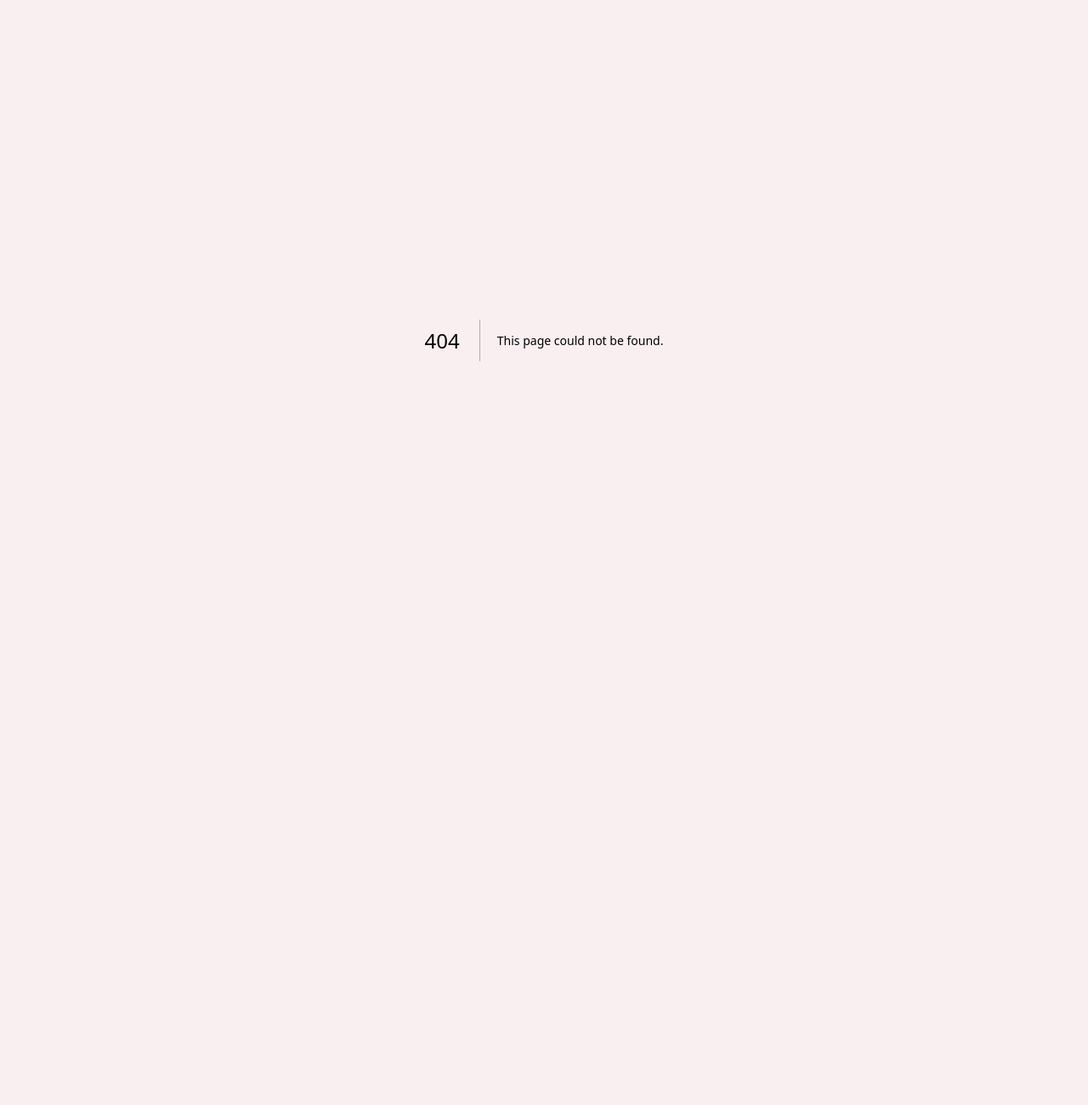
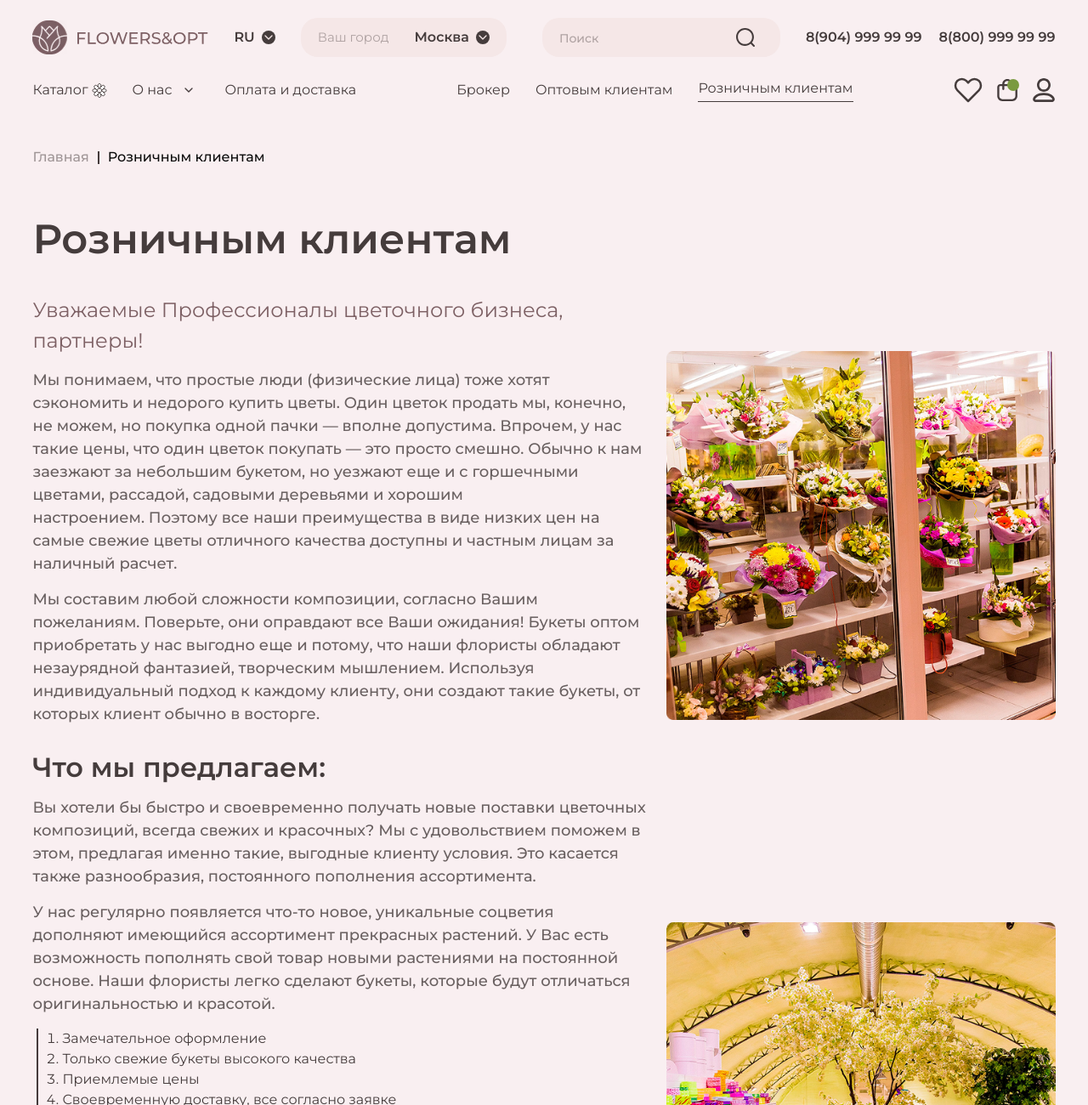
Before and after one commit to OktamovShokhjahon/flower-online-shop, a Next.js app: page /retail-clients in a window 1280 px wide. Before the commit this address had no page. Shown: the top 1300 px of the page at 85% size. Before the commit the page ends 800 px from the top, so only its background shows below. Built offline with nearby package versions, Linux system fonts and the light colour scheme.

Commit message:
retail client end

```diff
--- /dev/null
+++ b/app/(root)/retail-clients/page.jsx
@@ -0,0 +1,187 @@
+"use client";
+
+import BreadCrumps from "../_components/breadcrumps";
+import image1 from "../../../public/images/retail-client-1.png";
+import image2 from "../../../public/images/retail-client-2.png";
+import Image from "next/image";
+import SimpleFlowerCard from "../_components/simple-flower-card";
+import { Swiper, SwiperSlide } from "swiper/react";
+import "swiper/css";
+import "swiper/css/scrollbar";
+import { Scrollbar } from "swiper/modules";
+import Plantation2 from "../../../public/images/vit.webp";
+
+function RetailClients() {
+  const links = [
+    {
+      name: "Главная",
+      href: "/",
+    },
+    {
+      name: "Розничным клиентам",
+      href: "/retail-clients",
+    },
+  ];
+
+  const flowers = [
+    {
+      image: Plantation2,
+      name: "Freedom (Фридом)",
+    },
+    {
+      image: Plantation2,
+      name: "Freedom (Фридом)",
+    },
+    {
+      image: Plantation2,
+      name: "Freedom (Фридом)",
+    },
+    {
+      image: Plantation2,
+      name: "Freedom (Фридом)",
+    },
+    {
+      image: Plantation2,
+      name: "Freedom (Фридом)",
+    },
+    {
+      image: Plantation2,
+      name: "Freedom (Фридом)",
+    },
+    {
+      image: Plantation2,
+      name: "Freedom (Фридом)",
+    },
+    {
+      image: Plantation2,
+      name: "Freedom (Фридом)",
+    },
+  ];
+
+  return (
+    <div className="main-container">
+      <BreadCrumps links={links} />
+
+      <div className="flex justify-between flex-col desktop:flex-row gap-[20px]">
+        <div className="max-w-full desktop:max-w-[60%] w-full flex flex-col gap-[30px] mt-[50px]">
+          <h1 className="bold-title">Розничным клиентам</h1>
+          <div className="flex flex-col gap-[15px]">
+            <h2 className="lil-title">
+              Уважаемые Профессионалы цветочного бизнеса, партнеры!
+            </h2>
+            <p className="light-description">
+              Мы понимаем, что простые люди (физические лица) тоже хотят
+              сэкономить и недорого купить цветы. Один цветок продать мы,
+              конечно, не можем, но покупка одной пачки — вполне допустима.
+              Впрочем, у нас такие цены, что один цветок покупать — это просто
+              смешно. Обычно к нам заезжают за небольшим букетом, но уезжают еще
+              и с горшечными цветами, рассадой, садовыми деревьями и хорошим
+              настроением. Поэтому все наши преимущества в виде низких цен на
+              самые свежие цветы отличного качества доступны и частным лицам за
+              наличный расчет.
+            </p>
+            <p className="light-description">
+              Мы составим любой сложности композиции, согласно Вашим пожеланиям.
+              Поверьте, они оправдают все Ваши ожидания! Букеты оптом
+              приобретать у нас выгодно еще и потому, что наши флористы обладают
+              незаурядной фантазией, творческим мышлением. Используя
+              индивидуальный подход к каждому клиенту, они создают такие букеты,
+              от которых клиент обычно в восторге.
+            </p>
+          </div>
+          <div className="flex flex-col gap-[15px]">
+            <h1 className="bolder-title">Что мы предлагаем:</h1>
+            <p className="light-description">
+              Вы хотели бы быстро и своевременно получать новые поставки
+              цветочных композиций, всегда свежих и красочных? Мы с
+              удовольствием поможем в этом, предлагая именно такие, выгодные
+              клиенту условия. Это касается также разнообразия, постоянного
+              пополнения ассортимента.
+            </p>
+            <p className="light-description">
+              У нас регулярно появляется что-то новое, уникальные соцветия
+              дополняют имеющийся ассортимент прекрасных растений. У Вас есть
+              возможность пополнять свой товар новыми растениями на постоянной
+              основе. Наши флористы легко сделают букеты, которые будут
+              отличаться оригинальностью и красотой.
+            </p>
+            <ul className="number-list">
+              <li>Замечательное оформление</li>
+              <li>Только свежие букеты высокого качества</li>
+              <li>Приемлемые цены</li>
+              <li>Своевременную доставку, все согласно заявке</li>
+            </ul>
+          </div>
+          <div className="flex flex-col gap-[15px]">
+            <h1 className="bolder-title">
+              Оптово-розничные гипермаркеты цветов и подарков
+            </h1>
+            <ul className="number-list">
+              <li>Низкие цены на цветы и садовые растения</li>
+              <li>
+                Широкий ассортимент свежесрезанных цветов и горшечных растений
+              </li>
+              <li>Круглосуточный график работы</li>
+              <li>Удобное расположение</li>
+            </ul>
+            <p className="light-description">
+              Крупный и мелкий опт цветов позволит обеспечить постоянные
+              поставки свежесрезанных и горшечных цветов для сетей цветочных
+              салонов и больших магазинов. В ассортименте представлено свыше 300
+              сезонных цветов, зелень, необходимые материалы и инструменты для
+              работы флористов.
+            </p>
+          </div>
+          <div>
+            <button className="button px-[48px]">
+              Регистрация для розничных клиентов
+            </button>
+          </div>
+        </div>
+        <div className="max-w-full desktop:max-w-[38%] w-full flex flex-col justify-evenly desktop:items-center gap-[20px]">
+          <div className="max-w-[554px]">
+            <Image src={image1} alt="image" width={"100%"} height={"100%"} />
+          </div>
+
+          <div className="max-w-[554px]">
+            <Image src={image2} alt="image" width={"100%"} height={"100%"} />
+          </div>
+        </div>
+      </div>
+
+      <div className="my-[100px]">
+        <h1 className="bold-title">Сорта роз</h1>
+
+        <div className="desktop:flex mt-[50px] hidden justify-between items-center flex-wrap gap-y-[40px]">
+          {flowers &&
+            flowers.map((flower, idx) => {
+              return <SimpleFlowerCard key={idx} {...flower} />;
+            })}
+        </div>
+
+        <div className="block desktop:hidden">
+          <Swiper
+            scrollbar={{
+              hide: true,
+            }}
+            modules={[Scrollbar]}
+            slidesPerView={2}
+            spaceBetween={20}
+            className="mySwiper"
+          >
+            {flowers &&
+              flowers.map((flower, idx) => {
+                return (
+                  <SwiperSlide key={idx}>
+                    <SimpleFlowerCard {...flower} />
+                  </SwiperSlide>
+                );
+              })}
+          </Swiper>
+        </div>
+      </div>
+    </div>
+  );
+}
+
+export default RetailClients;
--- a/app/(root)/wholesale-clients/page.jsx
+++ b/app/(root)/wholesale-clients/page.jsx
@@ -10,8 +10,6 @@ import "swiper/css";
 import "swiper/css/scrollbar";
 import { Scrollbar } from "swiper/modules";
 import Plantation2 from "../../../public/images/vit.webp";
-import { useRef } from "react";
-import { useMediaQuery } from "usehooks-ts";
 
 function WholesaleClients() {
   const links = [
@@ -24,9 +22,6 @@ function WholesaleClients() {
       href: "/wholesale-clients",
     },
   ];
-
-  const swiperRef = useRef(null);
-  const isMobile = useMediaQuery("(max-width: 768px)");
 
   const flowers = [
     {
```
Also changed, not shown: public/images/retail-client-1.png (added), public/images/retail-client-2.png (added).
